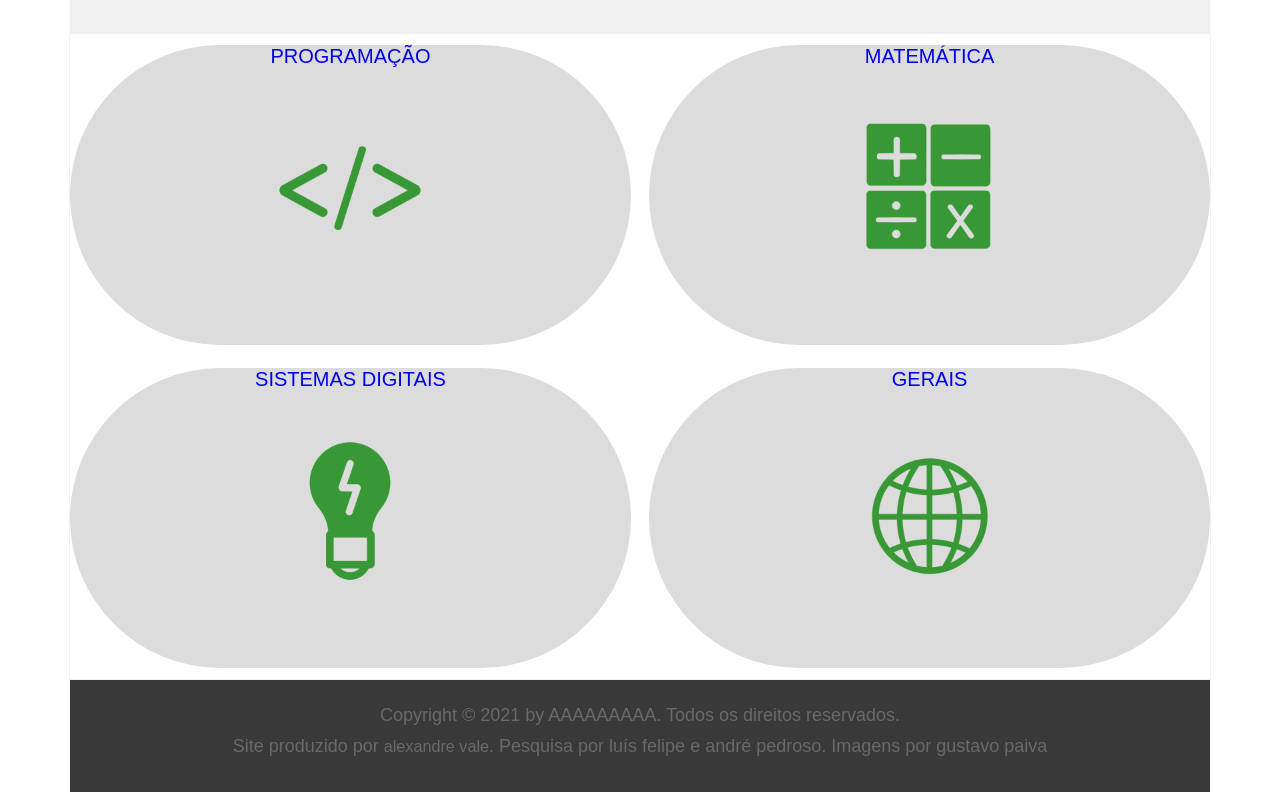
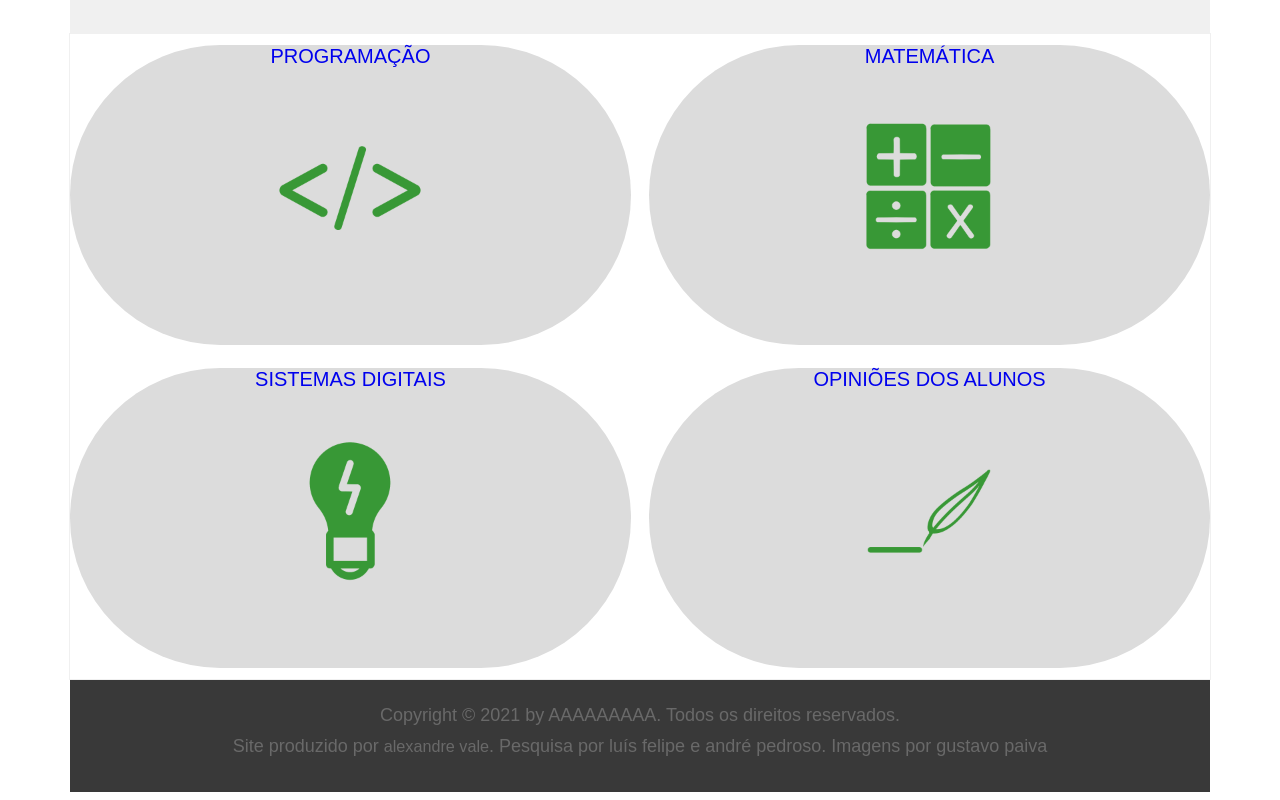
Before and after one commit to Alexandre-vale/Site-da-PICC4, a plain HTML site: page Index.html in a window 1280 px wide. Shown: the part 250-1050 px from the top of the page. Drawn offline with Linux system fonts and the light colour scheme.

Commit message:
finalizado do finalizado

```diff
--- a/Index.html
+++ b/Index.html
@@ -40,8 +40,9 @@
                     <a href="secundarios/terciarios/eletronicaanedig.html"><img class="image-link-primary" src="recursos/Icone Eletrica.png"></a>
                 </div>
                 <div class="col span-1-of-2 p-button">
-                    <a href="#">Gerais</a>
-                    <a href="#"><img class="image-link-primary" src="recursos/Icone Geral.png"></a>
+                    <a href="secundarios/terciarios/Quotes.html">Opiniões dos alunos
+                    </a>
+                    <a href="secundarios/terciarios/Quotes.html"><img class="image-link-primary" src="recursos/Icone Frases Inspiradoras.png"></a>
                 </div>
             </div>
         </section>
```
Also changed, not shown: secundarios/matematica.html (+2 -2 lines), recursos/Icone Matemâtica_Fundamentos.png (added).
